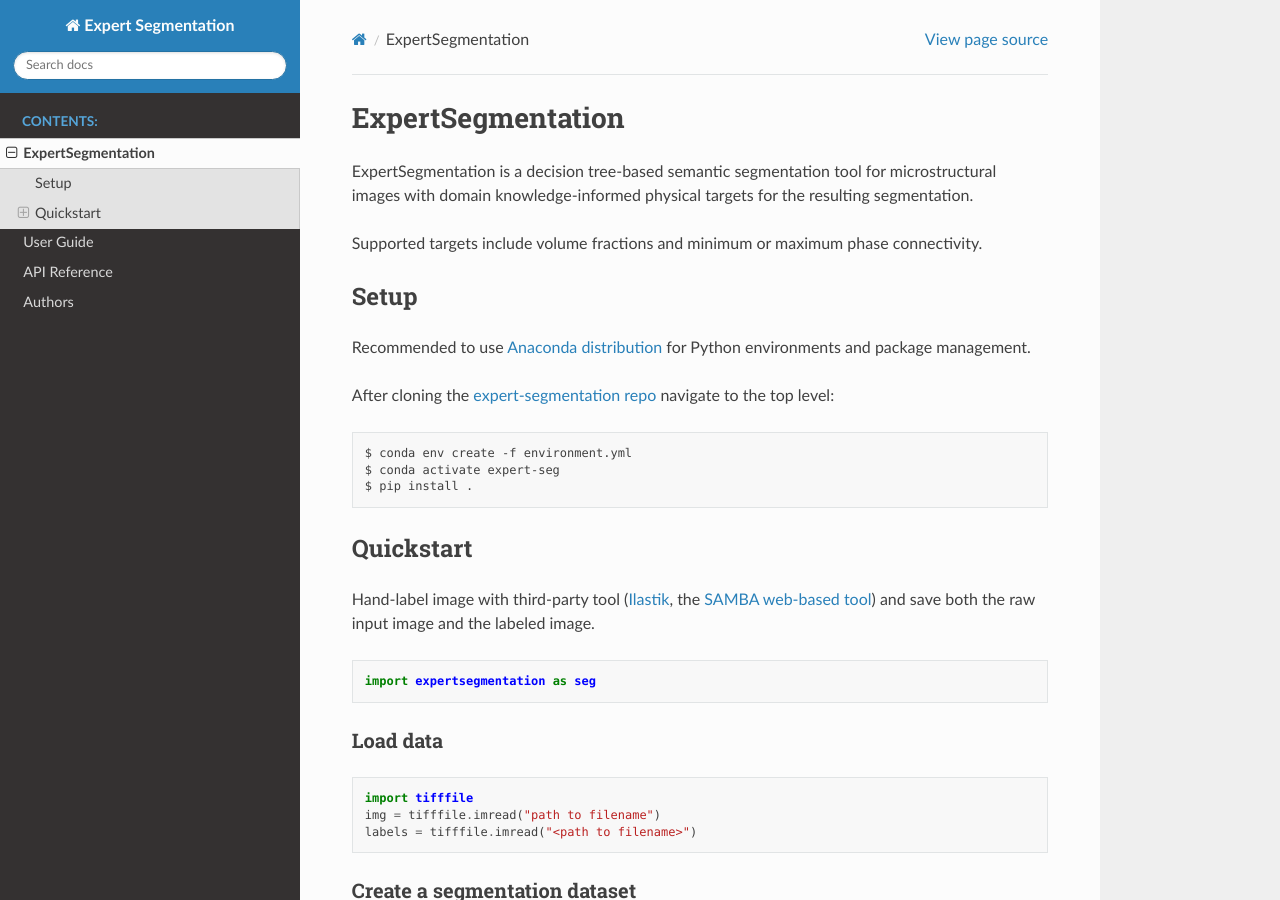
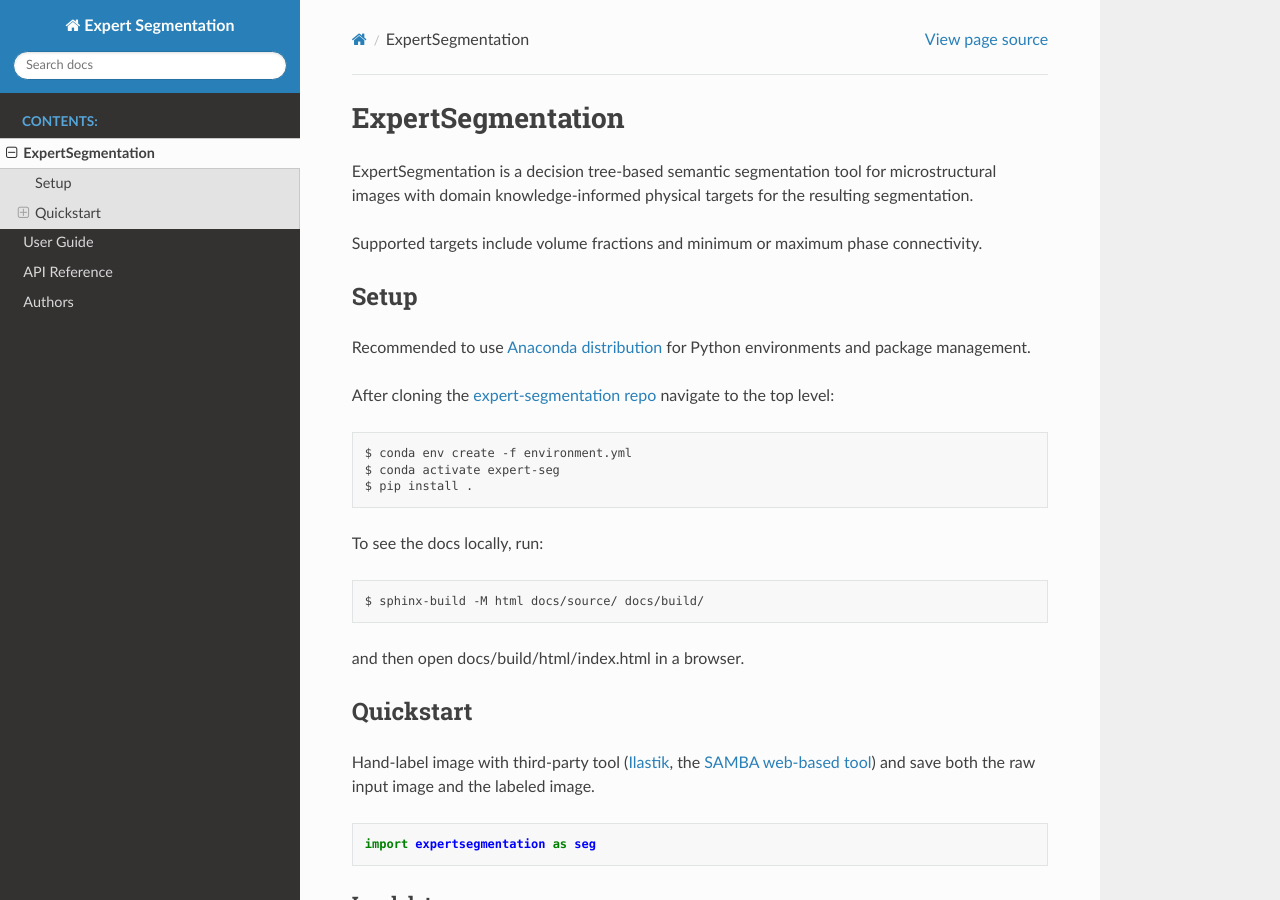
Before and after one commit to NREL/expertsegmentation, a Sphinx documentation site: the page built from docs/source/pages/readme.rst, in a window 1280 px wide and 900 px high. Built offline with Sphinx 7.4.7 and the Read the Docs theme 2.0.0, drawn with Linux system fonts in a browser that asks for light colours.

Commit message:
Update readme

````diff
--- a/README.md
+++ b/README.md
@@ -16,6 +16,12 @@ $ conda env create -f environment.yml
 $ conda activate expert-seg
 $ pip install .
 ```
+
+To see the docs locally, run:
+```
+$ sphinx-build -M html docs/source/ docs/build/
+```
+and then open docs/build/html/index.html in a browser.
 
 
 ## Quickstart
--- a/docs/source/pages/how-to-use.rst
+++ b/docs/source/pages/how-to-use.rst
@@ -28,7 +28,7 @@ Load images and training labels
 Create a segmentation dataset
 ------------------------------
 
-To compute additional features, specify a dictionary with the desired filters. See <>
+To compute additional features, specify a dictionary with the desired filters. See API documentation
 for a list of supported filters.
 
 .. code:: python
````
